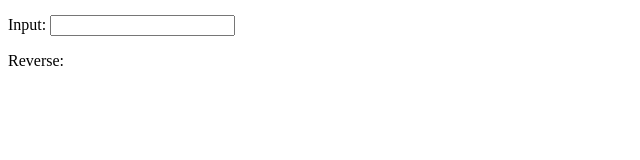
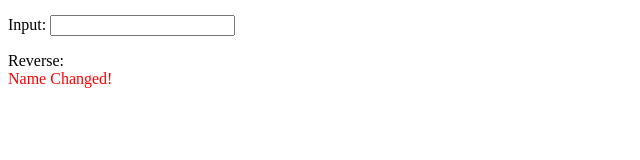
Before and after one commit to Ancientshield/section-21-3-STARTER, a Vue app: page / in a window 1280 px wide. Shown: the part 140-300 px from the top of the page, without its empty margins (0-640 px from the left). Built offline with nearby package versions, Linux system fonts and the light colour scheme.

Commit message:
finished Parnet props to Child Components

```diff
--- a/src/App.vue
+++ b/src/App.vue
@@ -11,6 +11,7 @@
 			>Reverse:
 			<p style="display: inline">{{ reversePhrase }}</p>
 		</label>
+		<app-alert :user="user" />
 	</div>
 </template>
 
@@ -25,10 +26,16 @@
 		onMounted,
 	} from 'vue';
 
+	import AppAlert from './components/Alert.vue';
+
 	export default {
 		name: 'App',
+		// 記得加s
+		components: {
+			// 不用 return
+			AppAlert,
+		},
 		setup() {
-			// 作者建議這兩個鉤子放 setup() 下面
 			onBeforeMount(() => {
 				console.log('onBeforeMount()');
 			});
@@ -43,8 +50,6 @@
 				num.value++;
 			};
 
-			// computed function 會 return reactive reference，
-			// 但 watch function 不會。
 			const double = computed(() => {
 				return num.value * 2;
 			});
@@ -61,15 +66,9 @@
 			const phrase = ref('');
 			const reversePhrase = ref('');
 
-			// 方法一：使用 watchEffect，較簡潔
 			watchEffect(() => {
 				reversePhrase.value = phrase.value.split('').reverse().join('');
 			});
-
-			// 方法二：使用 watch
-			// watch([phrase], ([newVal, oldVal]) => {
-			// 	reversePhrase.value = phrase.value.split('').reverse().join('');
-			// });
 
 			return {
 				num,
@@ -78,6 +77,7 @@
 				phrase,
 				reversePhrase,
 				double,
+				user,
 			};
 		},
 	};
--- a/src/components/Alert.vue
+++ b/src/components/Alert.vue
@@ -0,0 +1,19 @@
+<template>
+	<div v-if="!flag" style="color: red">Name Changed!</div>
+</template>
+<script>
+	import { computed } from 'vue';
+	export default {
+		props: ['user'],
+		// 因為 setup 會在 props 前就執行，
+		// 所以要用預設 props 參數傳入
+		setup(props) {
+			const flag = computed(() => {
+				return props.user.name === 'John';
+			});
+			return {
+				flag,
+			};
+		},
+	};
+</script>
```
